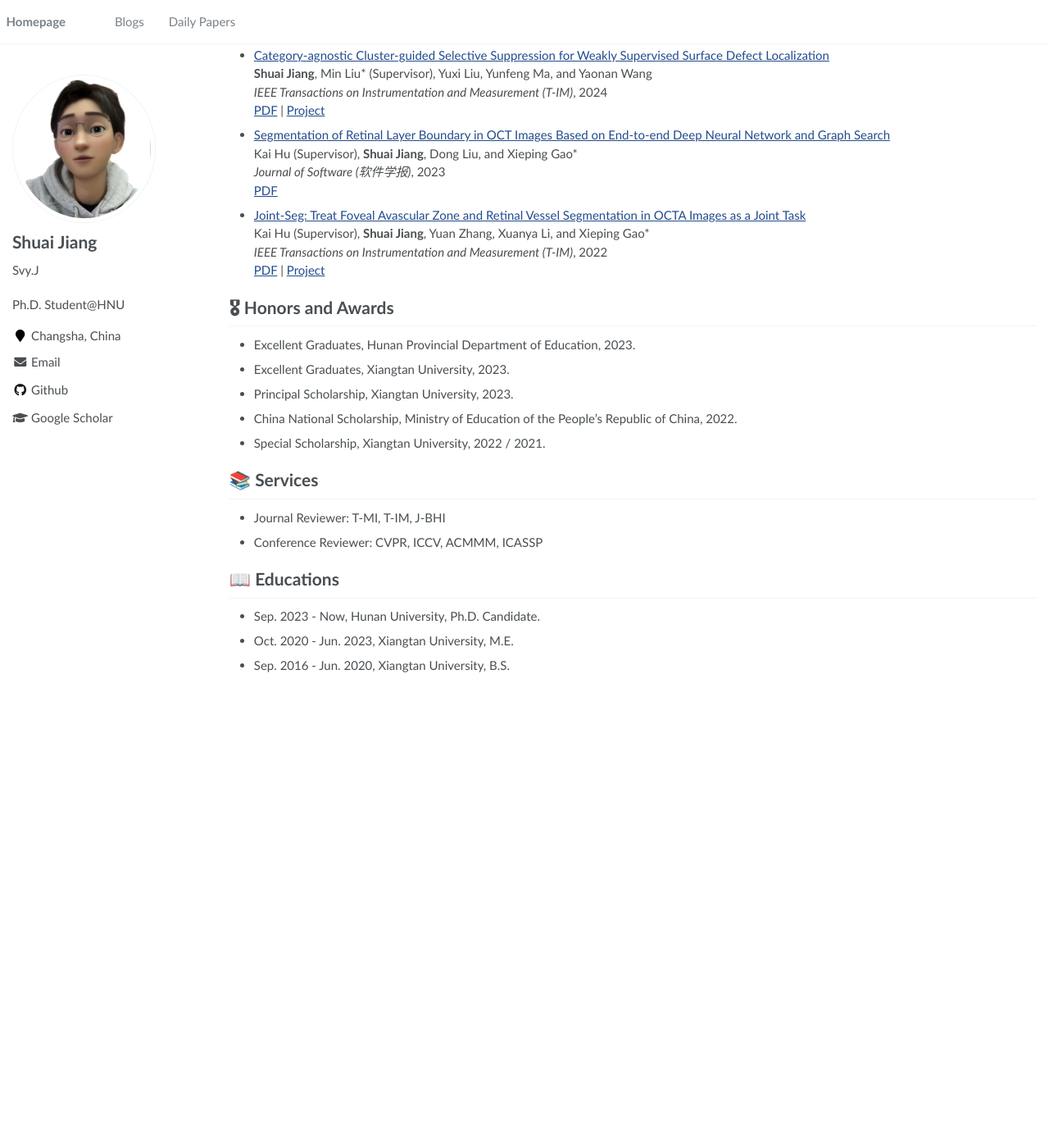
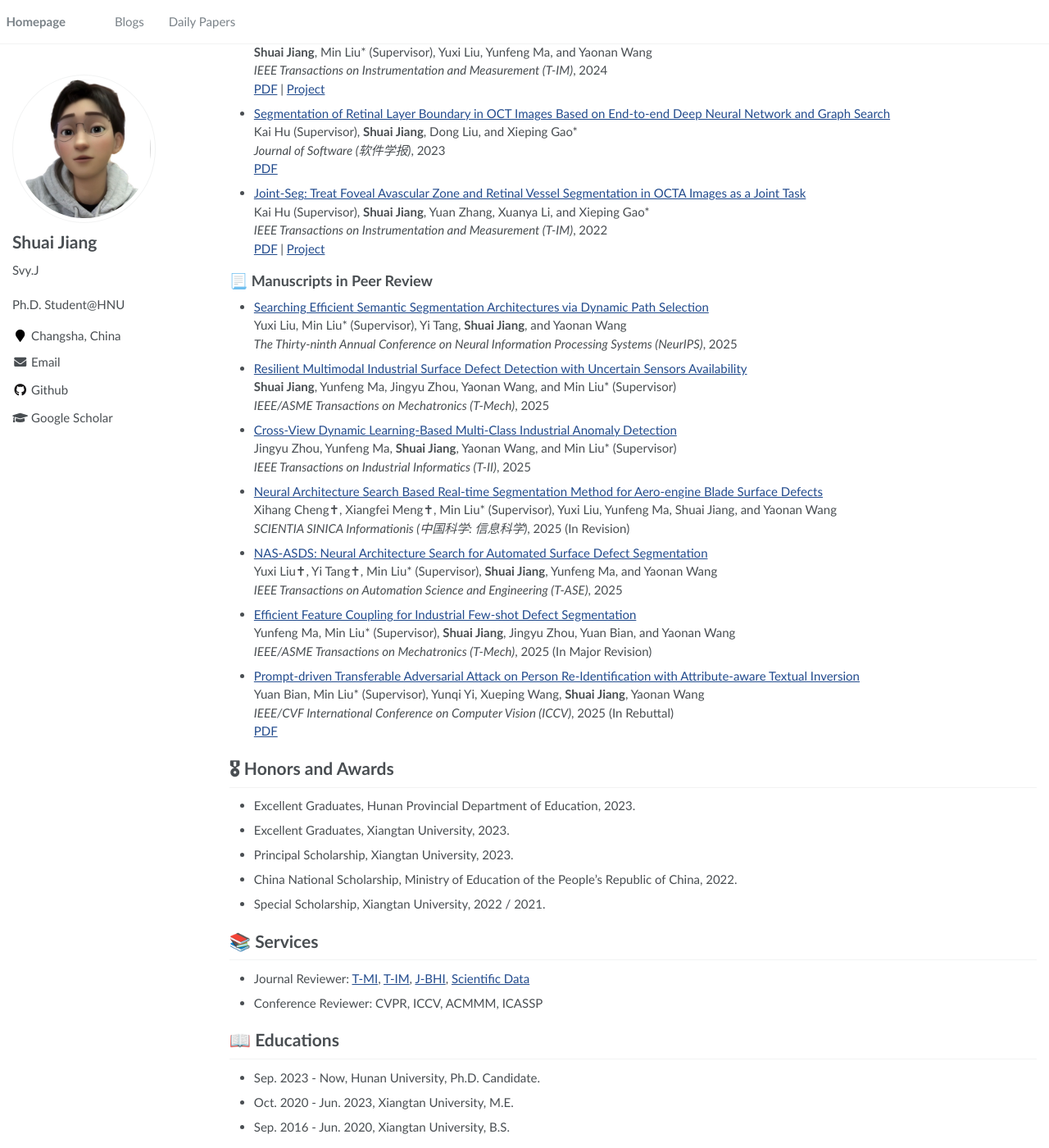
Before and after one commit to SvyJ/svyj.github.io, a Jekyll site: the page built from _pages/index.md, in a window 1280 px wide and 1400 px high, scrolled down 1624 px. Shown: the whole window at 82% size. Built offline with Jekyll 4.4.1, drawn with Linux system fonts in a browser that asks for light colours; before the commit the page ends 2462 px from its top, so only the background shows below that; some of the changed text lies outside the part shown.

Commit message:
Update index.md

```diff
--- a/_pages/index.md
+++ b/_pages/index.md
@@ -27,11 +27,11 @@ author_profile: true
 
 ## 📃 Latest Works
 
+- **[May. 2025]** 📃 Our paper on "NAS-based Semantic Segmentation" was submitted to _NeurIPS 2025_.
+
 - **[May. 2025]** 📃 Our article on "Multimodal Defect Detection with Missing Modalities" was submitted to _IEEE/ASME T-Mech_.
 
 - **[May. 2025]** 📃 Our article on "Multi-class Anomaly Detection" was submitted to _IEEE T-II_.
-
-- **[May. 2025]** 📃 Our paper on "NAS-based Semantic Segmentation" was submitted to _NeurIPS 2025_.
 
 - **[Apr. 2025]** 📃 Our article on "Real-time Aero Blade Defect Segmentation" was submitted to _SCIENTIA SINICA Informationis_ (中国科学: 信息科学).
 
@@ -76,13 +76,11 @@ author_profile: true
 - **[Oct. 2020]** 🌟 Svy.J was awarded the "First Class Scholarship" with the rank of 1/70.
 
 # 📝 Publications
+✝ Co-first Author, * Corresponding Author
 
-- [Prompt-driven Transferable Adversarial Attack on Person Re-Identification with Attribute-aware Textual Inversion](https://arxiv.org/abs/2502.19697)<br>
-  Yuan Bian, Min Liu* (Supervisor), Yunqi Yi, Xueping Wang, **Shuai Jiang**, Yaonan Wang<br>
-  _arXiv Preprint_, 2025<br>
-  [PDF](https://arxiv.org/pdf/2502.19697)
+## 📄 Peer-Reviewed Publications
 
-- [Multi-View Attention Guided Feature Learning for Unsupervised Surface Defect Detection](https://ieeexplore.ieee.org)<br>
+- [Multi-View Attention Guided Feature Learning for Unsupervised Surface Defect Detection](https://ieeexplore.ieee.org/xpl/RecentIssue.jsp?punumber=3516)<br>
   Jingyu Zhou, Min Liu* (Supervisor), Yunfeng Ma, **Shuai Jiang**, and Yaonan Wang<br>
   _IEEE/ASME Transactions on Mechatronics (T-Mech)_, 2025<br>
   [PDF](https://ieeexplore.ieee.org)
@@ -112,6 +110,37 @@ author_profile: true
   _IEEE Transactions on Instrumentation and Measurement (T-IM)_, 2022<br>
   [PDF](https://ieeexplore.ieee.org/document/9837090) | [Project](https://svyj.github.io/Joint-Seg/)
 
+## 📃 Manuscripts in Peer Review
+
+- [Searching Efficient Semantic Segmentation Architectures via Dynamic Path Selection](https://openreview.net/)<br>
+  Yuxi Liu, Min Liu* (Supervisor), Yi Tang, **Shuai Jiang**, and Yaonan Wang<br>
+  _The Thirty-ninth Annual Conference on Neural Information Processing Systems (NeurIPS)_, 2025<br>
+
+- [Resilient Multimodal Industrial Surface Defect Detection with Uncertain Sensors Availability](https://ieeexplore.ieee.org/xpl/RecentIssue.jsp?punumber=3516)<br>
+  **Shuai Jiang**, Yunfeng Ma, Jingyu Zhou, Yaonan Wang, and Min Liu* (Supervisor)<br>
+  _IEEE/ASME Transactions on Mechatronics (T-Mech)_, 2025<br>
+
+- [Cross-View Dynamic Learning-Based Multi-Class Industrial Anomaly Detection](https://ieeexplore.ieee.org/xpl/RecentIssue.jsp?punumber=9424)<br>
+  Jingyu Zhou, Yunfeng Ma, **Shuai Jiang**, Yaonan Wang, and Min Liu* (Supervisor)<br>
+  _IEEE Transactions on Industrial Informatics (T-II)_, 2025<br>
+
+- [Neural Architecture Search Based Real-time Segmentation Method for Aero-engine Blade Surface Defects](https://ieeexplore.ieee.org)<br>
+  Xihang Cheng✝, Xiangfei Meng✝, Min Liu* (Supervisor), Yuxi Liu, Yunfeng Ma, Shuai Jiang, and Yaonan Wang<br>
+  _SCIENTIA SINICA Informationis (中国科学: 信息科学)_, 2025 (In Revision)<br>
+
+- [NAS-ASDS: Neural Architecture Search for Automated Surface Defect Segmentation](https://ieeexplore.ieee.org/xpl/RecentIssue.jsp?punumber=8856)<br>
+  Yuxi Liu✝, Yi Tang✝, Min Liu* (Supervisor), **Shuai Jiang**, Yunfeng Ma, and Yaonan Wang<br>
+  _IEEE Transactions on Automation Science and Engineering (T-ASE)_, 2025<br>
+
+- [Efficient Feature Coupling for Industrial Few-shot Defect Segmentation](https://ieeexplore.ieee.org/xpl/RecentIssue.jsp?punumber=3516)<br>
+  Yunfeng Ma, Min Liu* (Supervisor), **Shuai Jiang**, Jingyu Zhou, Yuan Bian, and Yaonan Wang<br>
+  _IEEE/ASME Transactions on Mechatronics (T-Mech)_, 2025 (In Major Revision)<br>
+
+- [Prompt-driven Transferable Adversarial Attack on Person Re-Identification with Attribute-aware Textual Inversion](https://arxiv.org/abs/2502.19697)<br>
+  Yuan Bian, Min Liu* (Supervisor), Yunqi Yi, Xueping Wang, **Shuai Jiang**, Yaonan Wang<br>
+  _IEEE/CVF International Conference on Computer Vision (ICCV)_, 2025 (In Rebuttal)<br>
+  [PDF](https://arxiv.org/pdf/2502.19697)
+
 # 🎖 Honors and Awards
 - Excellent Graduates, Hunan Provincial Department of Education, 2023.
 - Excellent Graduates, Xiangtan University, 2023.
@@ -120,7 +149,7 @@ author_profile: true
 - Special Scholarship, Xiangtan University, 2022 / 2021.
 
 # 📚 Services
-- Journal Reviewer: T-MI, T-IM, J-BHI
+- Journal Reviewer: [T-MI](https://ieeexplore.ieee.org/xpl/RecentIssue.jsp?punumber=42), [T-IM](https://ieeexplore.ieee.org/xpl/RecentIssue.jsp?punumber=19), [J-BHI](https://ieeexplore.ieee.org/xpl/RecentIssue.jsp?punumber=6221020), [Scientific Data](https://www.nature.com/sdata/)
 - Conference Reviewer: CVPR, ICCV, ACMMM, ICASSP
 
 # 📖 Educations
```
